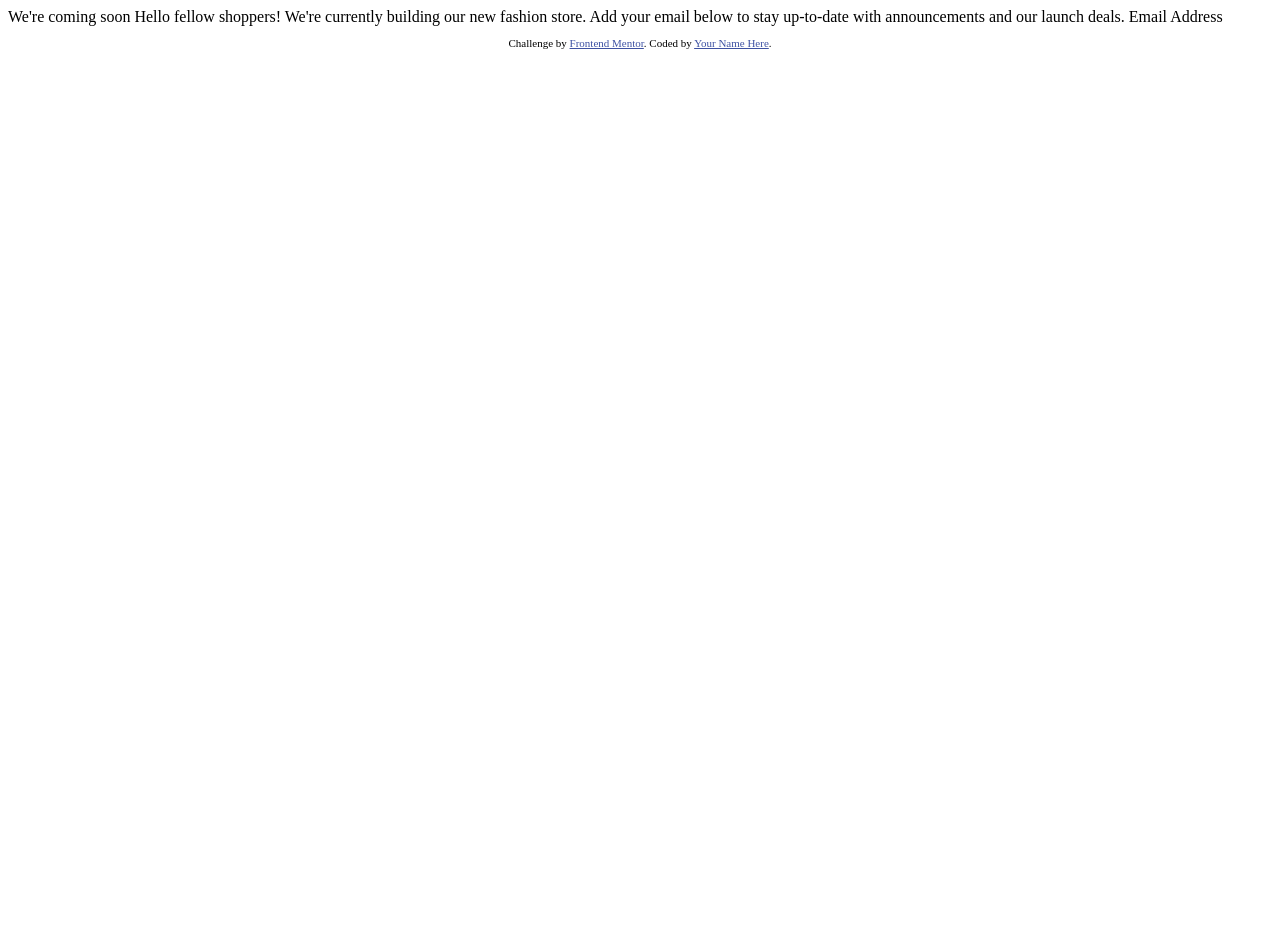
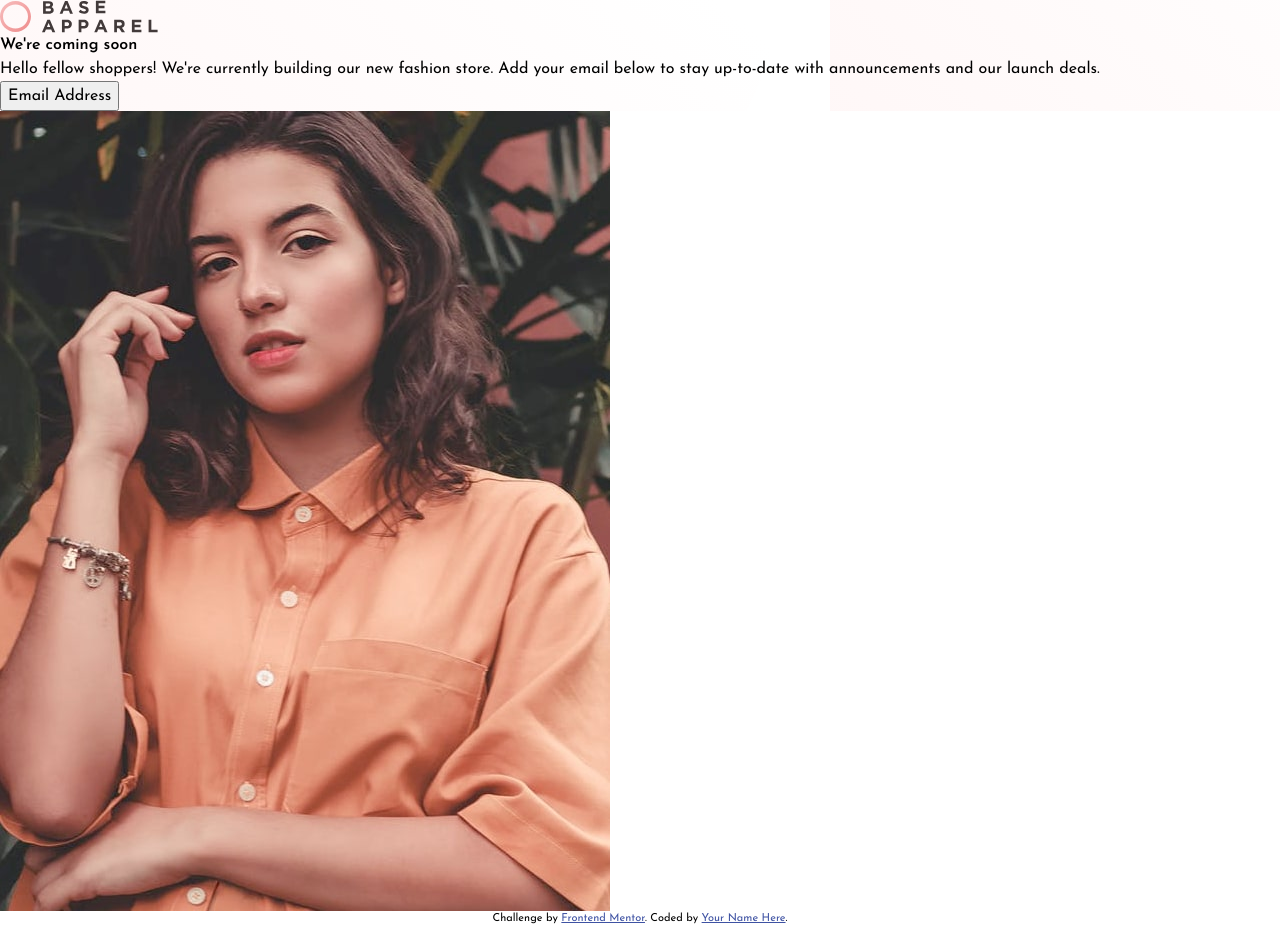
Before and after one commit to MuminaA/Base-apparel, a plain HTML site: page index.html in a window 1280 px wide. Before the commit the page ends 800 px from the top, so only its background shows below. Drawn offline with Linux system fonts and the light colour scheme.

Commit message:
stylesheet basics setup

```diff
--- a/index.html
+++ b/index.html
@@ -1,32 +1,63 @@
 <!DOCTYPE html>
 <html lang="en">
   <head>
-  <meta charset="UTF-8">
-  <meta name="viewport" content="width=device-width, initial-scale=1.0"> <!-- displays site properly based on user's device -->
+    <meta charset="UTF-8" />
+    <meta name="viewport" content="width=device-width, initial-scale=1.0" />
+    <!-- displays site properly based on user's device -->
 
-  <link rel="icon" type="image/png" sizes="32x32" href="./images/favicon-32x32.png">
+    <link
+      rel="icon"
+      type="image/png"
+      sizes="32x32"
+      href="./images/favicon-32x32.png"
+    />
 
     <title>Frontend Mentor | Base Apparel coming soon page</title>
-
+    <link rel="stylesheet" href="styles.css">
     <!-- Feel free to remove these styles or customise in your own stylesheet 👍 -->
     <style>
-    .attribution { font-size: 11px; text-align: center; }
-    .attribution a { color: hsl(228, 45%, 44%); }
+      .attribution {
+        font-size: 11px;
+        text-align: center;
+      }
+      .attribution a {
+        color: hsl(228, 45%, 44%);
+      }
     </style>
   </head>
   <body>
-
-  We're coming soon
-
-  Hello fellow shoppers! We're currently building our new fashion store.
-  Add your email below to stay up-to-date with announcements and our launch deals.
-
-  Email Address
-
+    <div id="flex-container">
+      <div class="section1" style="background-image: url(images/bg-pattern-desktop.svg);">
+        <div class="logo-brand">
+          <img src="images/logo.svg" />
+        </div>
+        <div class="tag">
+          <h4>
+            <span id="different-text" class="line-break">We're</span>
+            <span class="line-break">coming</span> soon
+          </h4>
+          <p>
+            Hello fellow shoppers! We're currently building
+            <span class="line-break">our</span> new fashion store. Add your
+            email below to stay up-to-date
+            <span class="line-break">with</span> announcements and our launch
+            deals.
+          </p>
+        </div>
+        <div class="email-address">
+          <button>Email Address</button>
+        </div>
+      </div>
+      <div class="section2">
+        <img src="images/hero-desktop.jpg"/>
+      </div>
+    </div>
     <footer>
       <p class="attribution">
-      Challenge by <a href="https://www.frontendmentor.io?ref=challenge" target="_blank">Frontend Mentor</a>.
-      Coded by <a href="#">Your Name Here</a>.
+        Challenge by
+        <a href="https://www.frontendmentor.io?ref=challenge" target="_blank"
+          >Frontend Mentor</a
+        >. Coded by <a href="#">Your Name Here</a>.
       </p>
     </footer>
   </body>
--- /dev/null
+++ b/styles.css
@@ -0,0 +1,42 @@
+@import url('https://fonts.googleapis.com/css2?family=Josefin+Sans:wght@300;400;600&display=swap');
+
+:root {
+  --Desaturated-Red: hsl(0, 36%, 70%);
+  --Soft-Red: hsl(0, 93%, 68%);
+  --Dark-Grayish-Red: hsl(0, 6%, 24%);
+  --GradientColor: Linear, 135deg, from hsl(0, 0%, 100%), to hsl(0, 100%, 98%);
+  --GradientColorPink: Linear, 135deg, from hsl(0, 80%, 86%),
+    to hsl(0, 74%, 74%);
+}
+
+* {
+  margin: 0;
+}
+
+*, *::before, *::after {
+  box-sizing: border-box;
+}
+
+html, body {
+  height: 100%;
+}
+
+body {
+  line-height: 1.5;
+  -webkit-font-smoothing: antialiased;
+}
+
+img, svg {
+  display: block;
+  max-width: 100%;
+}
+
+input, button {
+  font: inherit;
+}
+
+body {
+    font-size: 16px;
+    font-family: 'Josefin Sans', sans-serif;
+    padding: 0;
+}
```
Lines whose indentation alone changed are shown as unchanged.
